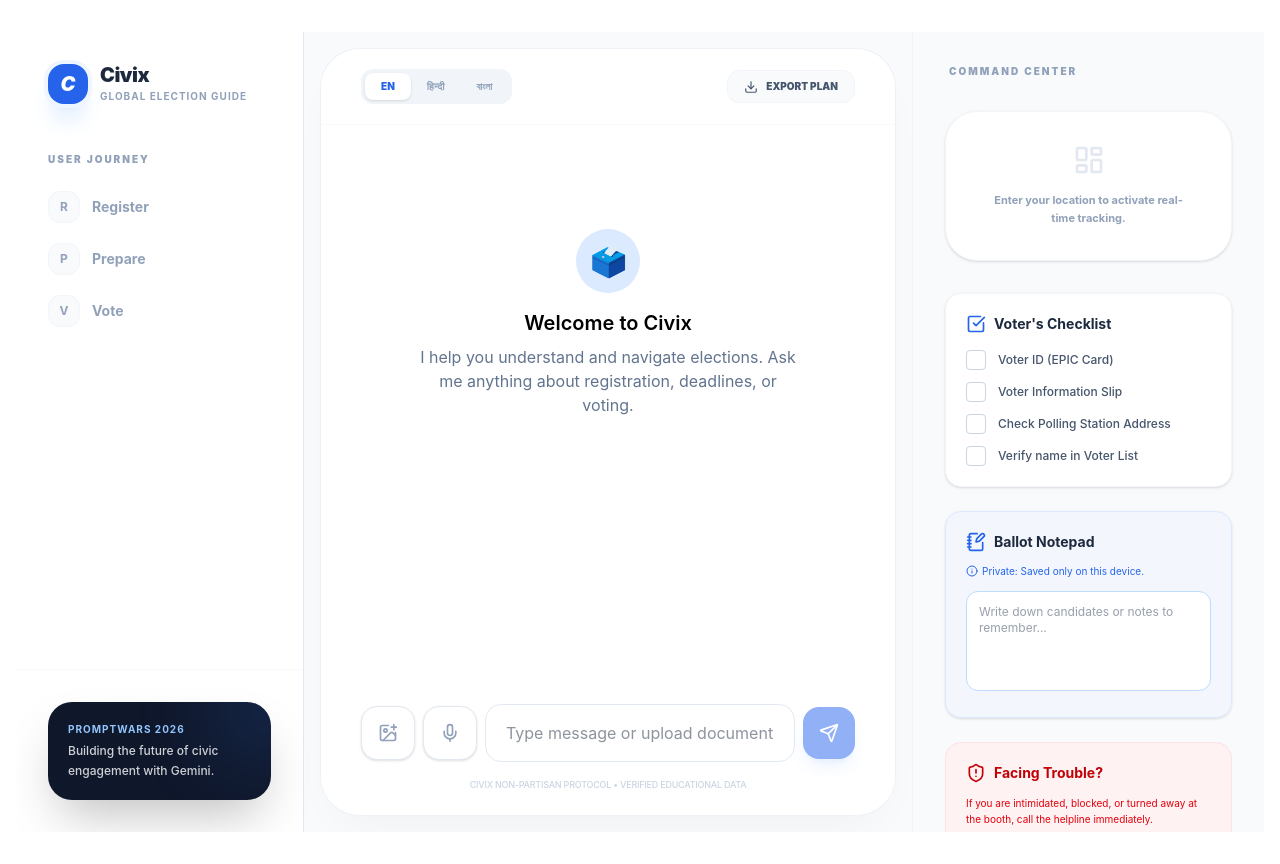
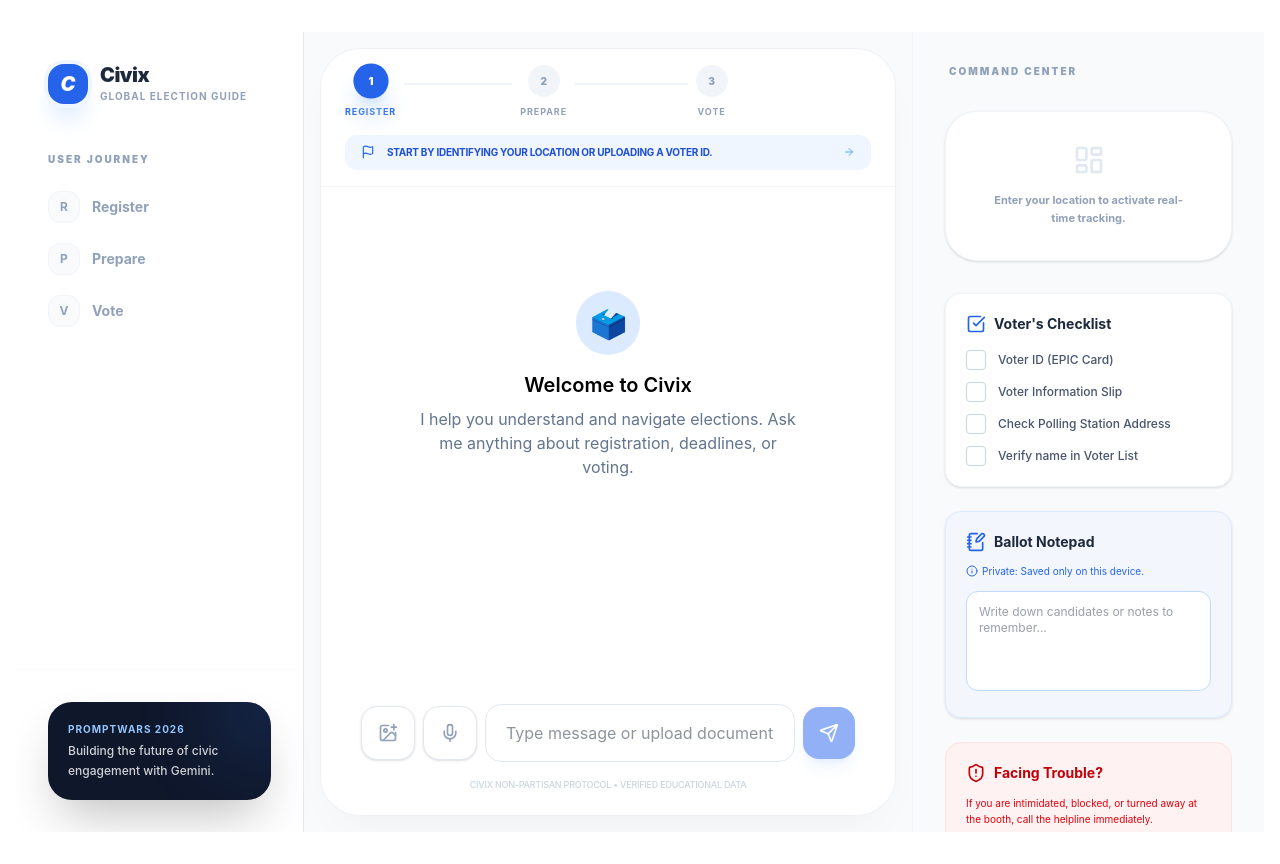
Before and after one commit to Mrityunjoy240/civix-assistant, a Next.js app: page / in a window 1280 px wide. Built offline with nearby package versions, Linux system fonts and the light colour scheme; no server answers.

Commit message:
feat: add interactive JourneyNavigator with smart nudges and breadcrumb progress

```diff
--- a/components/ChatInterface.tsx
+++ b/components/ChatInterface.tsx
@@ -14,6 +14,7 @@
 import VoterToolkit from './VoterToolkit';
 import confetti from 'canvas-confetti';
 import CivicQuiz from './CivicQuiz';
+import JourneyNavigator from './JourneyNavigator';
 
 interface Message {
   id: string;
@@ -148,40 +149,8 @@
       {/* 2. MAIN CENTER (Chat Engine) */}
       <main className="flex-1 flex flex-col min-w-0 bg-white lg:m-4 lg:rounded-[2.5rem] lg:border border-slate-200/60 lg:shadow-[0_20px_50px_-20px_rgba(0,0,0,0.05)] overflow-hidden relative">
 
-        {/* Dashboard Header */}
-        <header className="px-6 md:px-10 py-5 border-b border-slate-50 flex items-center justify-between bg-white/90 backdrop-blur-xl sticky top-0 z-30">
-          <div className="flex items-center space-x-4">
-            <button className="lg:hidden p-2 -ml-2 text-slate-400">
-              <Menu className="w-5 h-5" />
-            </button>
-            <div className="hidden md:flex bg-slate-100 p-1 rounded-xl">
-              {(['English', 'Hindi', 'Bengali'] as const).map((lang) => (
-                <button
-                  key={lang}
-                  onClick={() => setLanguage(lang)}
-                  className={cn(
-                    "px-4 py-1.5 text-[10px] font-black rounded-lg transition-all",
-                    language === lang ? "bg-white text-primary-600 shadow-sm" : "text-slate-400 hover:text-slate-600"
-                  )}
-                >
-                  {lang === 'Hindi' ? 'हिन्दी' : lang === 'Bengali' ? 'বাংলা' : 'EN'}
-                </button>
-              ))}
-            </div>
-          </div>
-
-          <div className="flex items-center space-x-3">
-            <button
-              onClick={handleExport}
-              className="flex items-center space-x-2 px-4 py-2 bg-slate-50 text-slate-600 rounded-xl text-[10px] font-black hover:bg-slate-100 transition-all border border-slate-100"
-            >
-              <Download className="w-3.5 h-3.5" />
-              <span className="hidden sm:inline">EXPORT PLAN</span>
-            </button>
-          </div>
-        </header>
-
         {/* Dynamic Chat Canvas */}
+        <JourneyNavigator steps={steps} />
         <div className="flex-1 overflow-y-auto px-4 md:px-10 scroll-smooth custom-scrollbar" ref={scrollRef}>
           <div className="max-w-4xl mx-auto py-10">
             {completedSteps.size === 3 && (
--- /dev/null
+++ b/components/JourneyNavigator.tsx
@@ -0,0 +1,77 @@
+'use client';
+
+import { motion } from 'framer-motion';
+import { cn } from '@/lib/utils';
+import { Flag, Calendar, Vote, ArrowRight } from 'lucide-react';
+
+interface JourneyNavigatorProps {
+  steps: { id: string; label: string; isCompleted: boolean }[];
+}
+
+export default function JourneyNavigator({ steps }: JourneyNavigatorProps) {
+  const currentStepIdx = steps.findIndex(s => !s.isCompleted);
+  const activeStepIdx = currentStepIdx === -1 ? 2 : currentStepIdx;
+
+  const getRecommendation = () => {
+    if (activeStepIdx === 0) return "Start by identifying your location or uploading a Voter ID.";
+    if (activeStepIdx === 1) return "Check your local deadlines and understand your ballot.";
+    if (activeStepIdx === 2 && !steps[2].isCompleted) return "Find your polling booth and check the live queue status.";
+    return "Your journey is complete! You are ready to vote.";
+  };
+
+  return (
+    <div className="bg-white border-b border-slate-100 px-6 py-4 sticky top-0 z-20 backdrop-blur-md bg-white/90">
+      <div className="max-w-4xl mx-auto">
+        <div className="flex items-center justify-between mb-4">
+          {steps.map((step, i) => (
+            <div key={step.id} className="flex-1 flex items-center">
+              <div className="flex flex-col items-center relative z-10">
+                <div className={cn(
+                  "w-8 h-8 rounded-full flex items-center justify-center text-[10px] font-black transition-all duration-500",
+                  step.isCompleted ? "bg-green-500 text-white shadow-lg" :
+                  i === activeStepIdx ? "bg-primary-600 text-white scale-110 shadow-primary-200 shadow-xl" : "bg-slate-100 text-slate-400"
+                )}>
+                  {step.isCompleted ? '✓' : i + 1}
+                </div>
+                <span className={cn(
+                  "mt-2 text-[9px] font-bold uppercase tracking-widest",
+                  i === activeStepIdx ? "text-primary-600" : "text-slate-400"
+                )}>
+                  {step.label}
+                </span>
+              </div>
+              {i < steps.length - 1 && (
+                <div className="flex-1 h-[2px] mx-2 -mt-4 bg-slate-100 relative">
+                  <motion.div
+                    initial={{ width: 0 }}
+                    animate={{ width: step.isCompleted ? "100%" : "0%" }}
+                    className="h-full bg-green-500"
+                  />
+                </div>
+              )}
+            </div>
+          ))}
+        </div>
+
+        <motion.div
+          key={activeStepIdx}
+          initial={{ opacity: 0, y: -10 }}
+          animate={{ opacity: 1, y: 0 }}
+          className="bg-primary-50 rounded-xl px-4 py-2.5 flex items-center justify-between"
+        >
+          <div className="flex items-center space-x-3">
+            <span className="text-primary-600">
+              {activeStepIdx === 0 && <Flag className="w-3.5 h-3.5" />}
+              {activeStepIdx === 1 && <Calendar className="w-3.5 h-3.5" />}
+              {activeStepIdx >= 2 && <Vote className="w-3.5 h-3.5" />}
+            </span>
+            <p className="text-[10px] font-bold text-primary-700 uppercase tracking-tight">
+              {getRecommendation()}
+            </p>
+          </div>
+          <ArrowRight className="w-3 h-3 text-primary-400" />
+        </motion.div>
+      </div>
+    </div>
+  );
+}
--- a/lib/constants.ts
+++ b/lib/constants.ts
@@ -13,7 +13,8 @@
 8. Use official sources (e.g., vote.gov for US, elections.ca for Canada, eci.gov.in or ceowestbengal.nic.in for India).
 9. Keep responses under 150 words unless the user explicitly asks for more detail.
 10. Never use jargon without immediately explaining it.
-11. PROACTIVE MAPPING: If you identify a specific address, polling station, or landmark (from an image or text), you MUST include the tag [MAP: actual address or landmark here] at the end of your response. DO NOT say you don't have access to map data; use the address provided.`;
+11. PROACTIVE MAPPING: If you identify a specific address, polling station, or landmark (from an image or text), you MUST include the tag [MAP: actual address or landmark here] at the end of your response.
+12. JOURNEY GUIDANCE: You are an active navigator. If the user has just registered or identified their location, nudge them toward 'Preparing' (deadlines/ballot). If they have prepared, nudge them toward 'Voting' (polling places/booth status). Always try to move them closer to the 'Vote' finish line.`;
 
 export const GREETING_MESSAGE = "Hi, I'm Civix — I help you understand and navigate elections. Where are you voting? (Country + state/province is enough to start.)";
 
```
